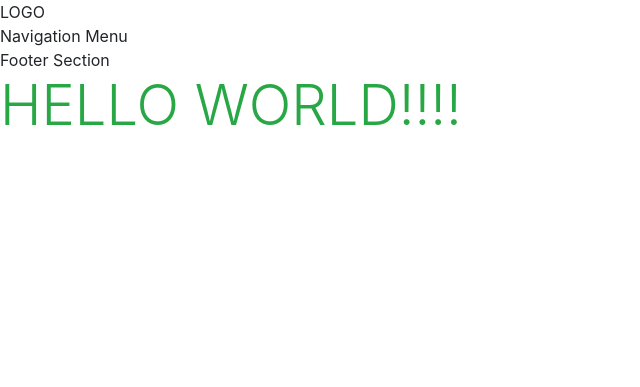
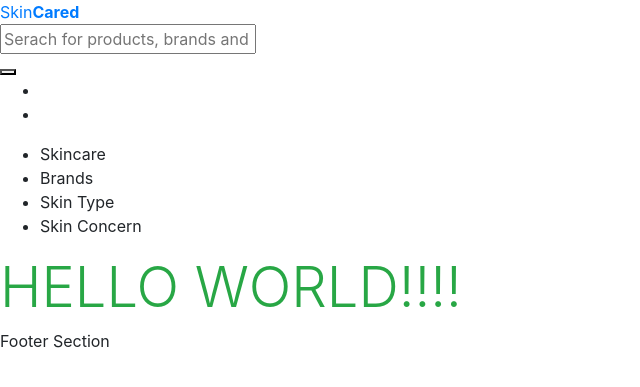
Before and after one commit to Code-Institute-Submissions/skincared, a Django app: page / in a window 1280 px wide. Shown: the top 387 px of the page, without its empty margins (0-640 px from the left). Run offline with Django 3.2, Linux system fonts and the light colour scheme; some libraries are stand-ins or nearby versions.

Commit message:
Create boilerplate code for site header and navigation menu

```diff
--- a/templates/base.html
+++ b/templates/base.html
@@ -40,12 +40,55 @@
 
   <body>
     <header>
-        <span>LOGO</span>
+        <!-- Logo -->
+        <a href="{% url 'home' %}">
+            <span id="logo">Skin<strong>Cared</strong></span>
+        </a>
+        <!-- Serach Bar -->
+        <div>
+            <form method="GET" action="">
+                <div>
+                    <input type="text" name="q" placeholder="Serach for products, brands and inspiration">
+                    <div>
+                        <button>
+                            <span>
+                                <i class="fas fa-serach"></i>
+                            </span>
+                        </button>
+                    </div>
+                </div>
+            </form>
+        </div>
 
-        <nav> Navigation Menu </nav>
+        <div>
+            <ul>
+                <li></li>
+                <li></li>
+            </ul>
+        </div>
+
     </header>
 
-    <footer> Footer Section </footer>
+        <!-- Navigation Bar -->
+        <nav id="navigation-bar">
+            <ul>
+                <li>
+                    <a>Skincare</a>
+                </li>
+                <li>
+                    <a>Brands</a>
+                </li>
+                <li>
+                    <a>Skin Type</a>
+                </li>
+                <li>
+                    <a>Skin Concern</a>
+                </li>
+            </ul>
+
+        </nav>
+
+
 
     {% if messages %}
         <div class="message-container"></div>
@@ -57,6 +100,8 @@
     {% block content %}
     {% endblock %}
 
+    <footer> Footer Section </footer>
+
     {% block postloadjs %}
     {% endblock %}
 
```
